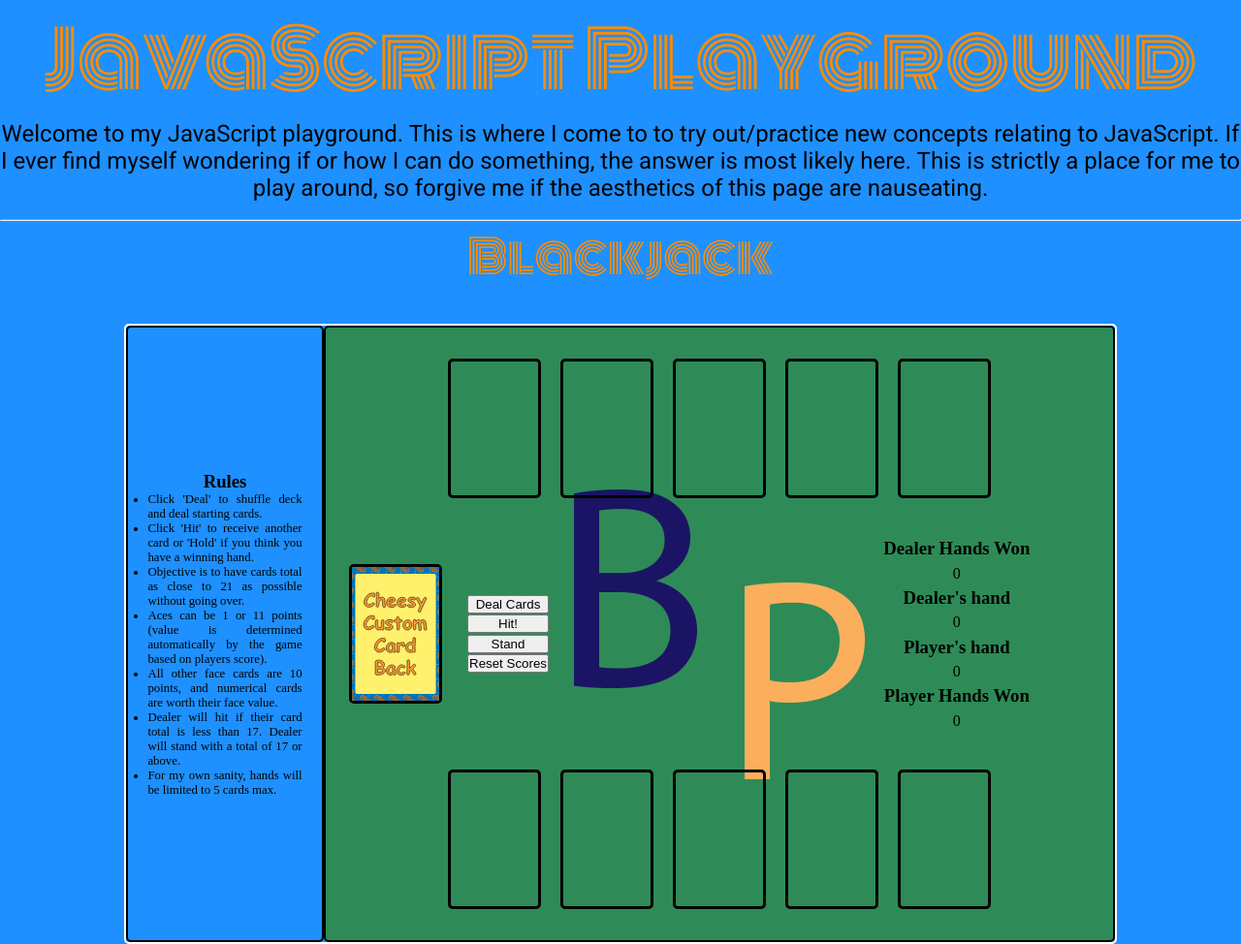
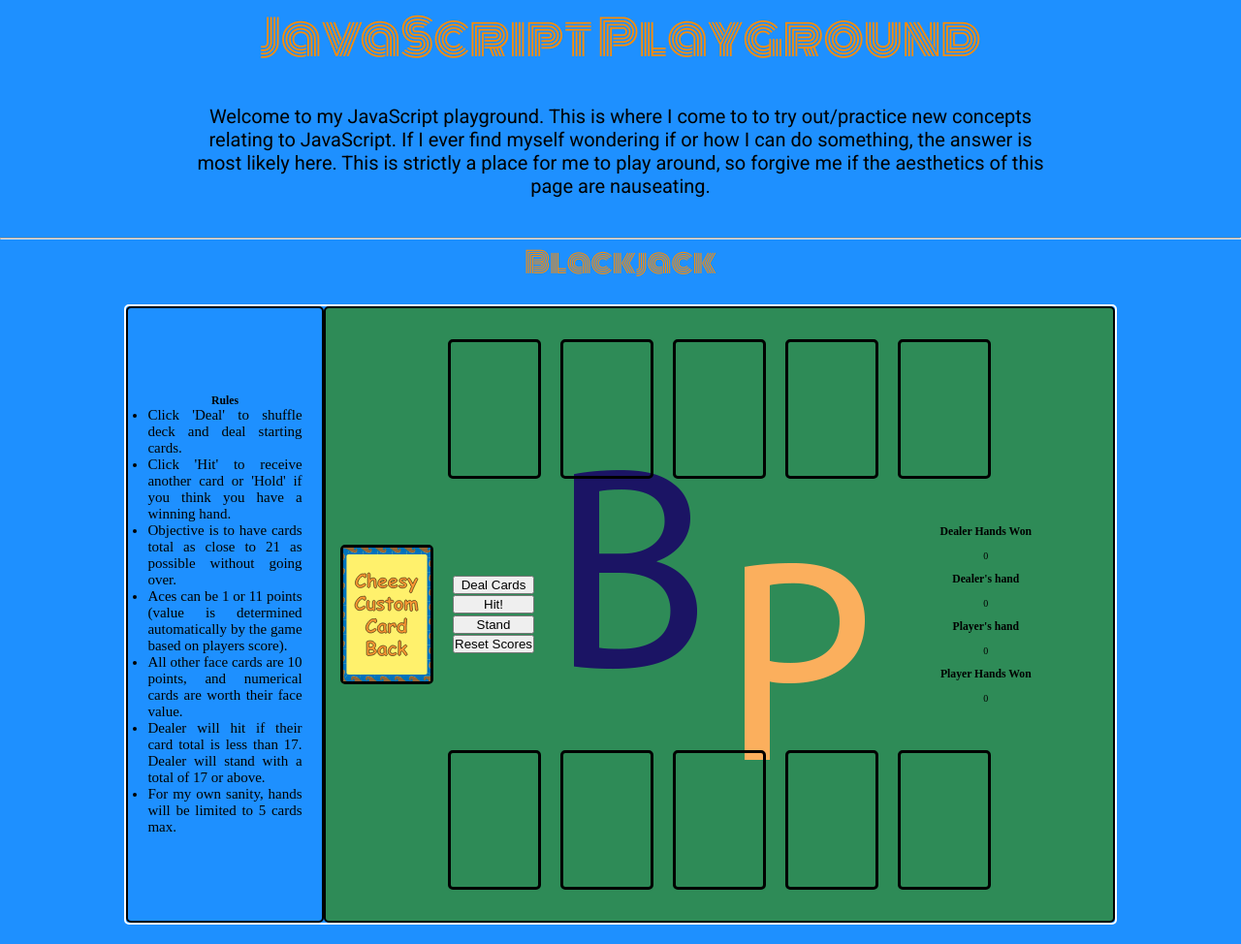
Before and after one commit to bp9320/JSplayground, a plain HTML site: page index.html in a window 1280 px wide. Shown: the whole page at 97% size. Drawn offline with Linux system fonts and the light colour scheme.

Commit message:
fix margins to page description, add reset

```diff
--- /dev/null
+++ b/resources/sass/base/_reset.scss
@@ -0,0 +1,17 @@
+*,
+*::after,
+*::before {
+    margin: 0;
+    padding: 0;
+    box-sizing: inherit;
+}
+
+html {
+   // set base font size to 10px
+    font-size: 62.5%;
+}
+
+body {
+    box-sizing: border-box;
+    background-color: dodgerblue;
+}
--- a/resources/sass/main.scss
+++ b/resources/sass/main.scss
@@ -1,18 +1,5 @@
 /* General Styles */
-
-* {
-  box-sizing: border-box;
-  margin: 0;
-  padding: 0;
-}
-
-html {
-  font-size: 16px;
-}
-
-body {
-  background-color: dodgerblue;
-}
+@import "base/reset";
 
 .pageTitle {
   font: {
@@ -36,15 +23,16 @@ h2 {
 
 li {
   font: {
-    size: 0.8rem;
+    size: 1.5rem;
   }
 }
 
 .pageDescription {
   font: {
     family: 'Roboto', sans-serif;
-    size: 1.5rem;
+    size: 2rem;
   }
+  display: block;
   text-align: center;
   color: black;
   margin: 3rem 20rem;
```
Also changed, not shown: resources/css/main.css, 1 other file.
